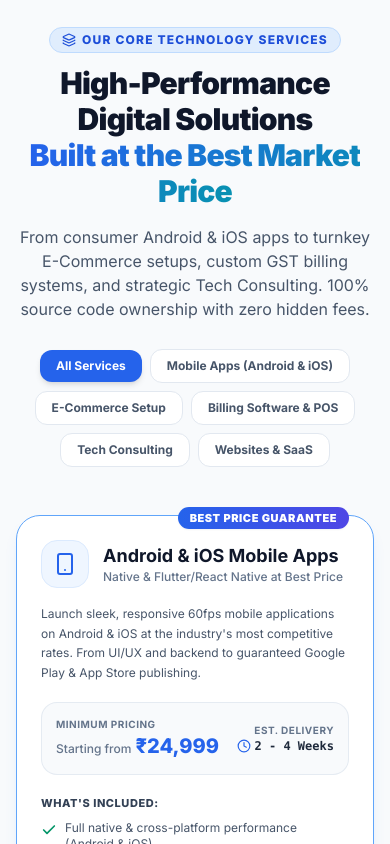
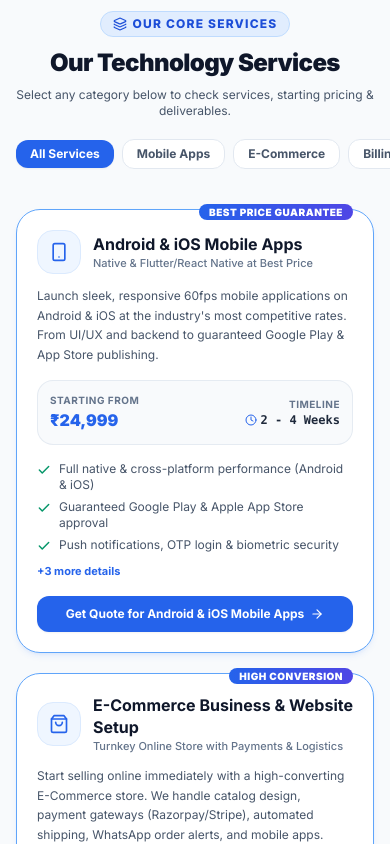
Before and after one commit to OmniGrainTech/OmniGrain_Service, a React (Vite) app: page / in a window 390 px wide. Shown: the part 1940-2784 px from the top of the page. Built offline with nearby package versions, Linux system fonts and the light colour scheme; the HTML template or start-up script is replaced by a standard one.

Commit message:
refactor(services): simplify cards, add mobile horizontal scroll tabs, and remove unwanted data

```diff
--- a/src/components/Services.jsx
+++ b/src/components/Services.jsx
@@ -11,12 +11,10 @@ import {
   Cloud,
   ArrowRight,
   Check,
-  Sparkles,
   Clock,
-  Layers,
-  Phone
+  Layers
 } from 'lucide-react';
-import { servicesData, companyInfo } from '../data/websiteData';
+import { servicesData } from '../data/websiteData';
 
 const iconMap = {
   Smartphone: Smartphone,
@@ -32,14 +30,16 @@ const iconMap = {
 
 export default function Services({ currency, onOpenEnquiry }) {
   const [activeFilter, setActiveFilter] = useState('all');
+  const [expandedId, setExpandedId] = useState(null);
 
   const filterTabs = [
     { id: 'all', label: 'All Services' },
-    { id: 'mobile', label: 'Mobile Apps (Android & iOS)' },
-    { id: 'ecommerce', label: 'E-Commerce Setup' },
-    { id: 'billing', label: 'Billing Software & POS' },
+    { id: 'mobile', label: 'Mobile Apps' },
+    { id: 'ecommerce', label: 'E-Commerce' },
+    { id: 'billing', label: 'Billing Software' },
     { id: 'consulting', label: 'Tech Consulting' },
-    { id: 'web', label: 'Websites & SaaS' },
+    { id: 'web', label: 'Web & SaaS' },
+    { id: 'cloud', label: 'Cloud & APIs' },
   ];
 
   const filteredServices = servicesData.filter(service => {
@@ -49,39 +49,40 @@ export default function Services({ currency, onOpenEnquiry }) {
     if (activeFilter === 'billing') return service.id === 'billing-software';
     if (activeFilter === 'consulting') return service.id === 'tech-consulting';
     if (activeFilter === 'web') return service.id === 'web-apps' || service.id === 'websites';
+    if (activeFilter === 'cloud') return service.id === 'api-dev' || service.id === 'cloud-hosting';
     return true;
   });
 
   return (
-    <section id="services" className="py-16 lg:py-24 bg-slate-50 relative">
+    <section id="services" className="py-12 lg:py-20 bg-slate-50 relative">
       <div className="max-w-7xl mx-auto px-4 sm:px-6 lg:px-8 relative z-10">
 
-        {/* Section Header */}
-        <div className="text-center max-w-3xl mx-auto mb-12">
-          <div className="inline-flex items-center space-x-1.5 px-3 py-1 rounded-full bg-blue-100/80 border border-blue-200 text-blue-700 text-xs font-extrabold uppercase tracking-widest mb-3">
+        {/* Clean, Direct Section Header */}
+        <div className="text-center max-w-2xl mx-auto mb-8 sm:mb-10">
+          <div className="inline-flex items-center space-x-1.5 px-3 py-1 rounded-full bg-blue-100/80 border border-blue-200 text-blue-700 text-xs font-extrabold uppercase tracking-widest mb-2.5">
             <Layers className="w-3.5 h-3.5" />
-            <span>Our Core Technology Services</span>
+            <span>Our Core Services</span>
           </div>
-          <h2 className="text-3xl sm:text-4xl lg:text-5xl font-black text-slate-900 tracking-tight">
-            High-Performance Digital Solutions <br />
-            <span className="text-transparent bg-clip-text bg-gradient-to-r from-blue-600 to-cyan-600">
-              Built at the Best Market Price
-            </span>
+          <h2 className="text-2xl sm:text-4xl font-black text-slate-900 tracking-tight">
+            Our Technology Services
           </h2>
-          <p className="mt-4 text-base sm:text-lg text-slate-600">
-            From consumer Android & iOS apps to turnkey E-Commerce setups, custom GST billing systems, and strategic Tech Consulting. 100% source code ownership with zero hidden fees.
+          <p className="mt-2 text-xs sm:text-sm text-slate-600">
+            Select any category below to check services, starting pricing & deliverables.
           </p>
 
-          {/* Filter Pills */}
-          <div className="flex flex-wrap items-center justify-center gap-2 mt-7">
+          {/* Horizontally Scrollable Tabs on Mobile for instant check */}
+          <div className="flex items-center overflow-x-auto pb-2 sm:pb-0 sm:flex-wrap sm:justify-center gap-2 mt-5 no-scrollbar -mx-4 px-4 sm:mx-0 sm:px-0">
             {filterTabs.map((tab) => (
               <button
                 key={tab.id}
                 type="button"
-                onClick={() => setActiveFilter(tab.id)}
-                className={`px-4 py-2 rounded-xl text-xs sm:text-sm font-bold transition shadow-xs ${
+                onClick={() => {
+                  setActiveFilter(tab.id);
+                  setExpandedId(null);
+                }}
+                className={`px-3.5 py-1.5 sm:px-4 sm:py-2 rounded-xl text-xs sm:text-sm font-bold transition whitespace-nowrap shrink-0 shadow-xs ${
                   activeFilter === tab.id
-                    ? 'bg-blue-600 text-white shadow-md'
+                    ? 'bg-blue-600 text-white shadow-sm'
                     : 'bg-white text-slate-600 hover:text-slate-900 border border-slate-200 hover:border-slate-300'
                 }`}
               >
@@ -91,27 +92,28 @@ export default function Services({ currency, onOpenEnquiry }) {
           </div>
         </div>
 
-        {/* Services Grid */}
-        <div className="grid grid-cols-1 md:grid-cols-2 lg:grid-cols-3 gap-6 sm:gap-7">
+        {/* Clean, Mobile-Friendly Services Grid */}
+        <div className="grid grid-cols-1 md:grid-cols-2 lg:grid-cols-3 gap-5 sm:gap-6">
           {filteredServices.map((service) => {
             const IconComponent = iconMap[service.icon] || Globe;
             const price = currency === 'INR'
               ? `₹${service.minPriceINR.toLocaleString('en-IN')}`
               : `$${service.minPriceUSD.toLocaleString('en-US')}`;
+            const isExpanded = expandedId === service.id;
 
             return (
               <div
                 key={service.id}
-                className={`relative rounded-3xl bg-white border transition-all duration-200 flex flex-col justify-between group p-6 sm:p-7 hover:-translate-y-1 ${
+                className={`relative rounded-3xl bg-white border transition-all duration-200 flex flex-col justify-between group p-5 sm:p-6 ${
                   service.popular
-                    ? 'border-blue-400 shadow-lg shadow-blue-500/10'
-                    : 'border-slate-200 hover:border-slate-300 shadow-sm hover:shadow-md'
+                    ? 'border-blue-400 shadow-md shadow-blue-500/10'
+                    : 'border-slate-200 hover:border-slate-300 shadow-xs hover:shadow-md'
                 }`}
               >
                 {/* Popular or Demand Badge */}
                 {service.badge && (
-                  <div className="absolute -top-3 right-6">
-                    <span className={`px-3 py-1 rounded-full text-[11px] font-black uppercase tracking-wider shadow-sm ${
+                  <div className="absolute -top-3 right-5">
+                    <span className={`px-2.5 py-0.5 rounded-full text-[10px] font-black uppercase tracking-wider shadow-xs ${
                       service.popular
                         ? 'bg-gradient-to-r from-blue-600 to-indigo-600 text-white'
                         : 'bg-slate-100 text-slate-700 border border-slate-200'
@@ -123,140 +125,82 @@ export default function Services({ currency, onOpenEnquiry }) {
 
                 <div>
                   {/* Icon & Title */}
-                  <div className="flex items-center space-x-3.5 mb-4">
-                    <div className="w-12 h-12 rounded-2xl bg-blue-50 border border-blue-100 flex items-center justify-center text-blue-600 group-hover:scale-105 transition-transform shrink-0">
-                      <IconComponent className="w-6 h-6" />
+                  <div className="flex items-center space-x-3 mb-3">
+                    <div className="w-11 h-11 rounded-2xl bg-blue-50 border border-blue-100 flex items-center justify-center text-blue-600 shrink-0">
+                      <IconComponent className="w-5 h-5" />
                     </div>
                     <div>
-                      <h3 className="text-lg font-bold text-slate-900 group-hover:text-blue-600 transition leading-snug">
+                      <h3 className="text-base sm:text-lg font-bold text-slate-900 leading-snug">
                         {service.title}
                       </h3>
-                      <p className="text-xs text-slate-500 font-medium">{service.subtitle}</p>
+                      <p className="text-[11px] text-slate-500 font-medium">{service.subtitle}</p>
                     </div>
                   </div>
 
-                  {/* Description */}
-                  <p className="text-xs sm:text-sm text-slate-600 leading-relaxed mb-5">
+                  {/* Clean Short Description */}
+                  <p className="text-xs text-slate-600 leading-relaxed mb-4">
                     {service.description}
                   </p>
 
-                  {/* Transparent Minimum Pricing Box */}
-                  <div className="p-3.5 rounded-2xl bg-slate-50 border border-slate-200/80 mb-5 flex items-center justify-between">
+                  {/* Pricing Box */}
+                  <div className="p-3 rounded-2xl bg-slate-50 border border-slate-200/80 mb-4 flex items-center justify-between">
                     <div>
                       <span className="text-[10px] text-slate-500 font-bold uppercase tracking-wider block">
-                        Minimum Pricing
+                        Starting From
                       </span>
-                      <div className="text-lg font-black text-slate-900 flex items-baseline space-x-1">
-                        <span className="text-xs font-medium text-slate-500">Starting from</span>
-                        <span className="text-blue-600 font-extrabold text-xl ml-1">
-                          {price}
-                        </span>
+                      <div className="text-base sm:text-lg font-black text-blue-600">
+                        {price}
                       </div>
                     </div>
                     <div className="text-right">
                       <span className="text-[10px] text-slate-500 font-bold uppercase tracking-wider block">
-                        Est. Delivery
+                        Timeline
                       </span>
                       <span className="text-xs font-mono font-bold text-slate-800 flex items-center justify-end">
-                        <Clock className="w-3.5 h-3.5 mr-1 text-blue-600" />
+                        <Clock className="w-3 h-3 mr-1 text-blue-600" />
                         {service.timeline}
                       </span>
                     </div>
                   </div>
 
-                  {/* Features Checklist */}
-                  <div className="space-y-2 mb-5">
-                    <span className="text-[11px] font-extrabold text-slate-700 uppercase tracking-wider block">
-                      What's Included:
-                    </span>
-                    {service.features.map((feat, idx) => (
+                  {/* Features List (Top 3 by default, expandable for user who wants to check more) */}
+                  <div className="space-y-1.5 mb-4">
+                    {service.features.slice(0, isExpanded ? undefined : 3).map((feat, idx) => (
                       <div key={idx} className="flex items-start space-x-2 text-xs text-slate-600">
-                        <Check className="w-4 h-4 text-emerald-600 shrink-0 mt-0.5 stroke-[2.5]" />
+                        <Check className="w-3.5 h-3.5 text-emerald-600 shrink-0 mt-0.5 stroke-[2.5]" />
                         <span>{feat}</span>
                       </div>
                     ))}
-                  </div>
-
-                  {/* Real World Example Snippet */}
-                  {service.exampleSnippet && (
-                    <div className="p-2.5 rounded-xl bg-slate-100/70 border border-slate-200 text-[11px] text-slate-600 mb-5">
-                      <strong className="text-slate-800">Use Cases: </strong>
-                      {service.exampleSnippet}
-                    </div>
-                  )}
-
-                  {/* Tech Stack Chips */}
-                  <div className="flex flex-wrap gap-1.5 mb-6">
-                    {service.technologies.map((tech, idx) => (
-                      <span
-                        key={idx}
-                        className="text-[10px] font-semibold px-2 py-0.5 rounded-md bg-slate-100 text-slate-600 border border-slate-200"
+                    {service.features.length > 3 && (
+                      <button
+                        type="button"
+                        onClick={() => setExpandedId(isExpanded ? null : service.id)}
+                        className="text-[11px] font-bold text-blue-600 hover:text-blue-800 transition pt-1 flex items-center"
                       >
-                        {tech}
-                      </span>
-                    ))}
+                        {isExpanded ? '▲ Show less' : `+${service.features.length - 3} more details`}
+                      </button>
+                    )}
                   </div>
                 </div>
 
-                {/* Card Action Button */}
+                {/* Direct Action Button */}
                 <button
                   type="button"
                   onClick={() => onOpenEnquiry(`Service Inquiry: ${service.title}`)}
-                  className={`w-full py-3 px-4 rounded-xl text-xs sm:text-sm font-extrabold flex items-center justify-center space-x-2 transition duration-150 ${
+                  className={`w-full py-2.5 px-4 rounded-xl text-xs sm:text-sm font-bold flex items-center justify-center space-x-1.5 transition duration-150 ${
                     service.popular
-                      ? 'bg-blue-600 hover:bg-blue-700 text-white shadow-md shadow-blue-500/20'
+                      ? 'bg-blue-600 hover:bg-blue-700 text-white shadow-sm'
                       : 'bg-slate-900 hover:bg-blue-600 text-white'
                   }`}
                 >
-                  <span>Inquire for {service.title}</span>
-                  <ArrowRight className="w-4 h-4" />
+                  <span>Get Quote for {service.title}</span>
+                  <ArrowRight className="w-3.5 h-3.5" />
                 </button>
               </div>
             );
           })}
         </div>
 
-        {/* Quick Consultation Callout */}
-        <div className="mt-12 p-6 sm:p-8 rounded-3xl bg-white border border-blue-200 shadow-lg flex flex-col md:flex-row items-center justify-between gap-6">
-          <div className="space-y-1 text-center md:text-left">
-            <h4 className="text-lg sm:text-xl font-black text-slate-900 flex items-center justify-center md:justify-start">
-              <Sparkles className="w-5 h-5 text-amber-500 mr-2" />
-              Not sure which tech architecture fits your budget?
-            </h4>
-            <p className="text-sm text-slate-600">
-              Speak directly with our Lead Tech Consultant for a free 15-minute scoping call. Reach out on Call or WhatsApp.
-            </p>
-          </div>
-          <div className="flex flex-col sm:flex-row gap-2.5 shrink-0">
-            <a
-              href={`tel:${companyInfo.phone}`}
-              className="px-5 py-3 rounded-xl bg-slate-900 hover:bg-slate-800 text-white font-bold text-xs sm:text-sm transition flex items-center justify-center space-x-1.5 shadow-sm"
-              title="Click to Call Directly"
-            >
-              <Phone className="w-4 h-4 text-blue-400" />
-              <span>Call Tech Lead</span>
-            </a>
-            <a
-              href={`https://wa.me/${companyInfo.whatsappRaw}?text=Hi%20Omnigrain%20Tech,%20I%20would%20like%20to%20discuss%20a%20project.`}
-              target="_blank"
-              rel="noopener noreferrer"
-              className="px-5 py-3 rounded-xl bg-emerald-600 hover:bg-emerald-700 text-white font-bold text-xs sm:text-sm transition flex items-center justify-center space-x-1.5 shadow-sm"
-              title="Click to Chat on WhatsApp"
-            >
-              <Phone className="hidden" />
-              <span>WhatsApp Us</span>
-            </a>
-            <button
-              type="button"
-              onClick={() => onOpenEnquiry('Free Tech Consultation Session')}
-              className="px-6 py-3 rounded-xl bg-blue-600 hover:bg-blue-700 text-white font-extrabold text-xs sm:text-sm transition shadow-md shadow-blue-500/20 flex items-center justify-center space-x-1.5"
-            >
-              <span>Book Tech Consultation</span>
-              <ArrowRight className="w-4 h-4" />
-            </button>
-          </div>
-        </div>
-
       </div>
     </section>
   );
--- a/src/index.css
+++ b/src/index.css
@@ -75,3 +75,13 @@
   -webkit-background-clip: text;
   -webkit-text-fill-color: transparent;
 }
+
+/* Hide scrollbar for Chrome, Safari and Opera */
+.no-scrollbar::-webkit-scrollbar {
+  display: none;
+}
+/* Hide scrollbar for IE, Edge and Firefox */
+.no-scrollbar {
+  -ms-overflow-style: none;  /* IE and Edge */
+  scrollbar-width: none;  /* Firefox */
+}
```
